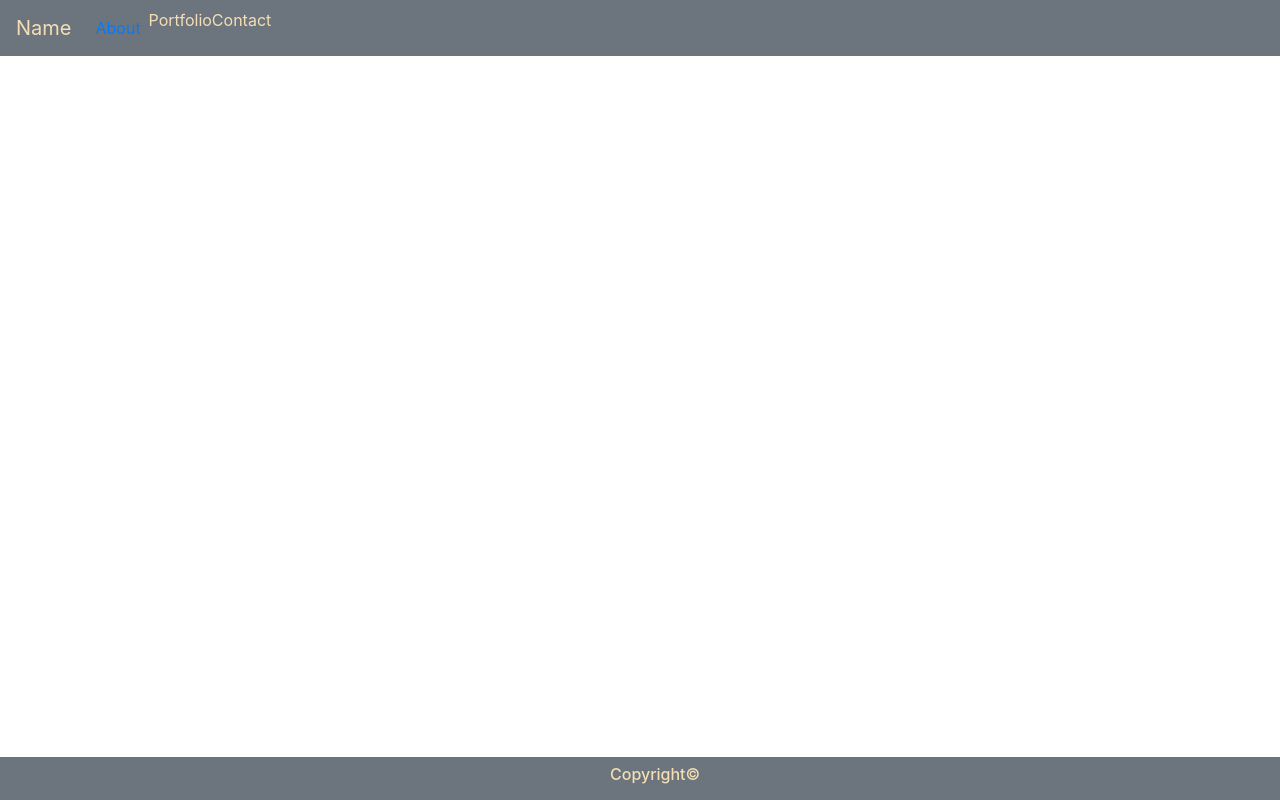
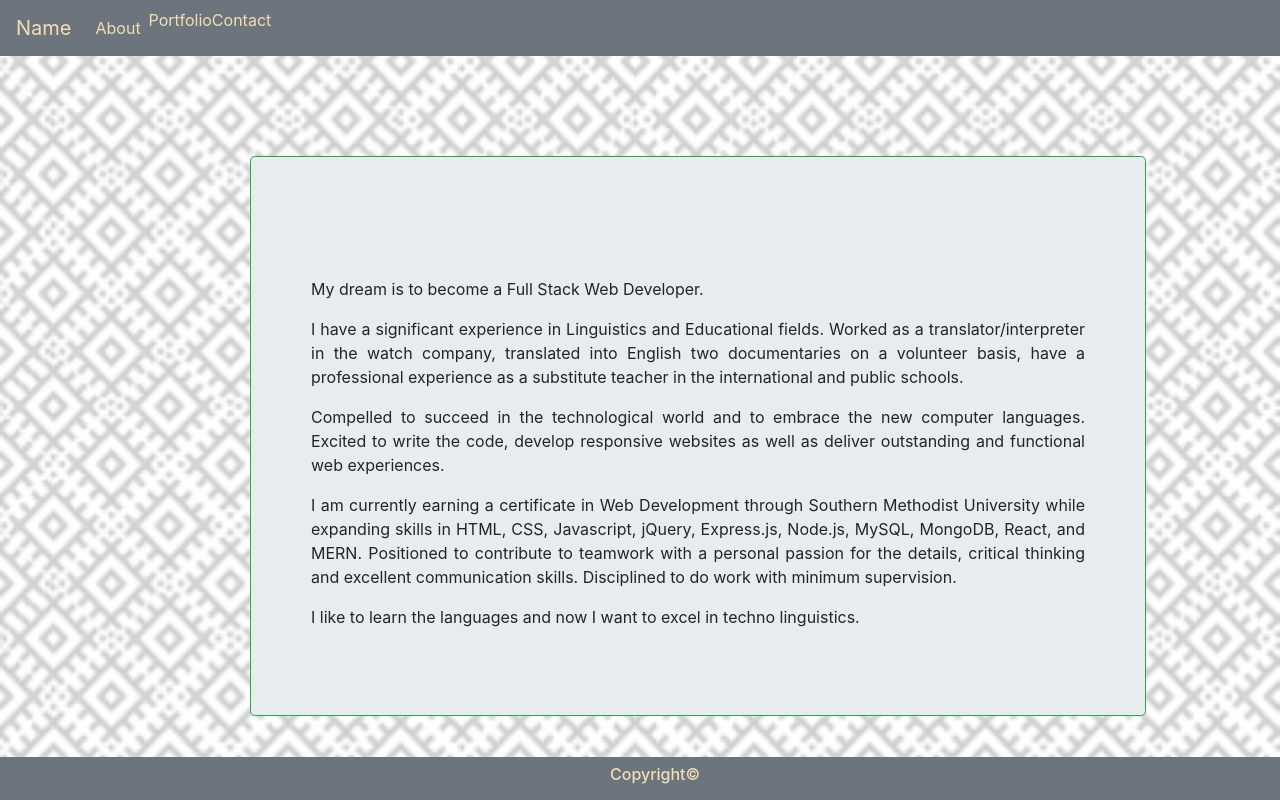
Before and after one commit to iwidener/Professional-Portfolio, a React (Create React App) app: page /about in a window 1280 px wide. Built offline with nearby package versions, Linux system fonts and the light colour scheme.

Commit message:
Added three pages. Created the components - column, row, jumbotron.

```diff
--- a/src/App.css
+++ b/src/App.css
@@ -1,5 +1,6 @@
 * {
   box-sizing: border-box;
+
 }
 
 html,
@@ -12,22 +13,29 @@
   margin: 0;
 }
 
+body {
+  background-image: url(../src/images/circuit.png);
+  background-size: cover;
+}
+
 /* .App {
   text-align: center;
-}
+  position: fixed;
+  background-size: cover;
+} */
 
-.App-logo {
+/* .App-logo {
   height: 40vmin;
   pointer-events: none;
-}
+} */
 
-@media (prefers-reduced-motion: no-preference) {
+/* @media (prefers-reduced-motion: no-preference) {
   .App-logo {
     animation: App-logo-spin infinite 20s linear;
   }
-}
+} */
 
-.App-header {
+/* .App-header {
   background-color: #282c34;
   min-height: 100vh;
   display: flex;
@@ -36,17 +44,17 @@
   justify-content: center;
   font-size: calc(10px + 2vmin);
   color: white;
-}
+} */
 
-.App-link {
+/* .App-link {
   color: #61dafb;
-}
+} */
 
-@keyframes App-logo-spin {
+/* @keyframes App-logo-spin {
   from {
     transform: rotate(0deg);
   }
   to {
     transform: rotate(360deg);
   }
-} */
+}  */
--- a/src/App.js
+++ b/src/App.js
@@ -6,7 +6,8 @@
 import Navbar from "./components/Navbar";
 import Home from "./pages/About";
 import Footer from "./components/Footer";
-//import Jumbotron from "./components/Jumbotron";
+// import Jumbotron from "./components/Jumbotron";
+import "./App.css";
 
 function App() {
   return (
@@ -14,10 +15,14 @@
       <div>
         <Navbar />
         <Route exact path="/" component={Home} />
-        <Route exact path="About" component={About} />
-        <Route exact path="Portfolio" component={Portfolio} />
-        <Route exact path="Contact" component={Contact} />
-        {/* <Jumbotron /> */}
+        <Route exact path="/about" component={About} />
+        <Route exact path="/portfolio" component={Portfolio} />
+        <Route exact path="/contact" component={Contact} />
+        {/* <div>
+          <Jumbotron>
+            {About}
+          </Jumbotron>
+        </div> */}
         <Footer />
       </div>
     </Router>
--- /dev/null
+++ b/src/components/Column/index.js
@@ -0,0 +1,9 @@
+import React from "react";
+
+function Col(props) {
+  const size = props.size.split(" ").map(size => "col-" + size).join(" ");
+
+  return <div className={size} {...props} />;
+}
+
+export default Col;
--- /dev/null
+++ b/src/components/Jumbotron/index.js
@@ -0,0 +1,15 @@
+import React from "react";
+import "./style.css";
+
+function Jumbotron({ children }) {
+  return (
+    <div
+      style={{ height: 560, clear: "both", paddingTop: 120, textAlign: "justify" }}
+      className="jumbotron border border-success"
+    >
+      {children}
+    </div>
+  );
+}
+
+export default Jumbotron;
--- /dev/null
+++ b/src/components/Jumbotron/style.css
@@ -0,0 +1,9 @@
+div.jumbotron {
+    margin-top: 100px;
+    margin-left: 250px;
+    margin-right: 110px;
+    padding-left: 60px;
+    padding-right: 60px;
+    height: 500px;
+    width: 70%;
+}
--- a/src/components/Navbar/style.css
+++ b/src/components/Navbar/style.css
@@ -6,6 +6,10 @@
     color: wheat;
   }
 
+  a.nav-link.active {
+    color: wheat;
+  }
+
   a.navbar-brand {
     color: wheat;
   }
--- /dev/null
+++ b/src/components/Row/index.js
@@ -0,0 +1,7 @@
+import React from "react";
+
+function Row(props) {
+  return <div className={`row${props.fluid ? "-fluid" : ""}`} {...props} />;
+}
+
+export default Row;
--- a/src/pages/About.js
+++ b/src/pages/About.js
@@ -0,0 +1,42 @@
+import React from "react";
+import Row from "../components/Row";
+import Column from "../components/Column";
+import Jumbotron from "../components/Jumbotron";
+
+function About() {
+    return (
+        <div>
+            <Jumbotron>
+                <Row>
+                    <Column size="md-12">
+
+                        <p>
+                            My dream is to become a Full Stack Web Developer.</p>
+                        <p>
+                            I have a significant experience in Linguistics and
+                            Educational fields. Worked as a translator/interpreter in the watch company, translated into English two
+                            documentaries on a volunteer basis, have a professional experience as a substitute teacher in the international and public schools.</p>
+
+
+                        <p>
+                            Compelled to succeed in the technological world and to embrace the new computer languages. Excited to
+                            write the code, develop responsive websites as well as deliver outstanding and functional web experiences.</p>
+
+                        <p>
+                            I am currently earning a certificate in Web Development through Southern Methodist University while
+                            expanding skills in HTML, CSS, Javascript, jQuery, Express.js, Node.js, MySQL, MongoDB, React, and MERN. Positioned to
+                            contribute to teamwork with a personal
+                            passion for the details, critical thinking and excellent communication skills. Disciplined to do work
+                            with minimum supervision.</p>
+
+                        <p>
+                            I like to learn the languages and now I want to excel in techno linguistics.</p>
+                        {/* <div class="clearfix"></div> */}
+                    </Column>
+                </Row>
+            </Jumbotron>
+        </div>
+    )
+}
+
+export default About;
--- a/src/pages/Contact.js
+++ b/src/pages/Contact.js
@@ -0,0 +1,15 @@
+import React from"react";
+import Jumbotron from "../components/Jumbotron";
+
+function About() {
+    return (
+        <div>
+            <Jumbotron>
+
+            </Jumbotron>
+
+        </div>
+    )
+}
+
+export default About;
--- a/src/pages/Portfolio.js
+++ b/src/pages/Portfolio.js
@@ -0,0 +1,15 @@
+import React from"react";
+import Jumbotron from "../components/Jumbotron";
+
+function About() {
+    return (
+        <div>
+            <Jumbotron>
+
+            </Jumbotron>
+
+        </div>
+    )
+}
+
+export default About;
```
Also changed, not shown: public/robots.txt (deleted), src/images/bee.jpg (added).
